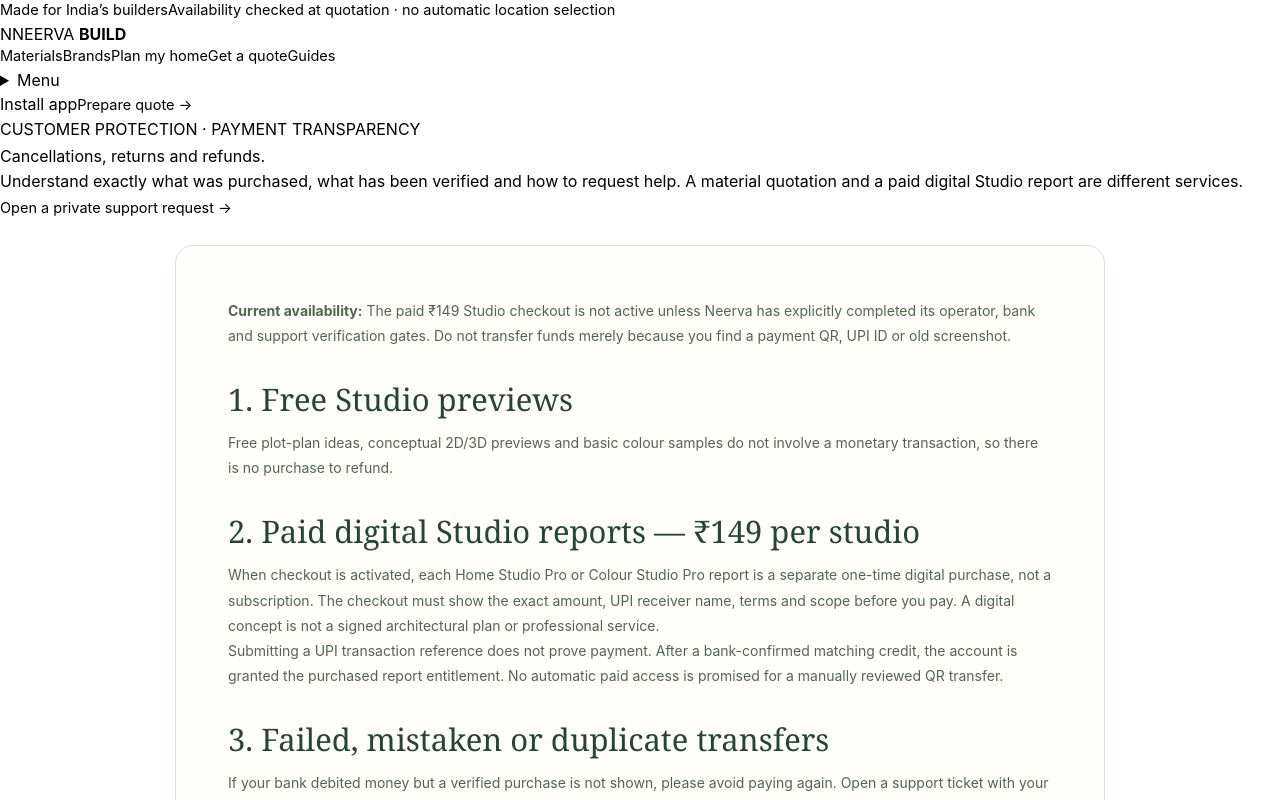
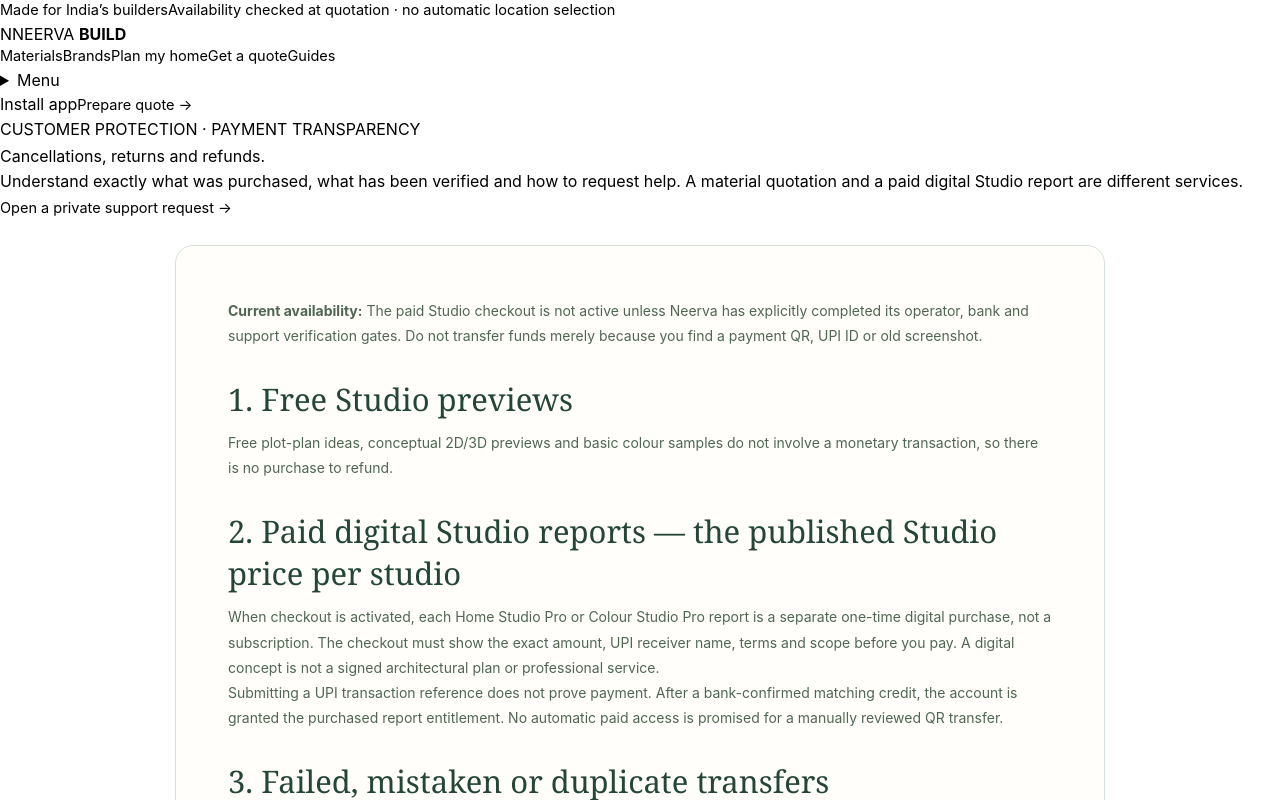
Before and after one commit to Neurolink-X/neerva-build, a Next.js app: page /returns in a window 1280 px wide. Shown: the top 800 px of the page. Built offline with nearby package versions, Linux system fonts and the light colour scheme; no server answers.

Commit message:
fix(studio): keep pricing, payment review and legal terms consistent with admin-set amounts

```diff
--- a/src/app/returns/page.tsx
+++ b/src/app/returns/page.tsx
@@ -13,10 +13,10 @@ export default function ReturnsPage(){
    <Link className="button button-dark" href="/support">Open a private support request →</Link>
   </section>
   <article className="studio-policy-document">
-   <p><strong>Current availability:</strong> The paid ₹149 Studio checkout is not active unless Neerva has explicitly completed its operator, bank and support verification gates. Do not transfer funds merely because you find a payment QR, UPI ID or old screenshot.</p>
+   <p><strong>Current availability:</strong> The paid Studio checkout is not active unless Neerva has explicitly completed its operator, bank and support verification gates. Do not transfer funds merely because you find a payment QR, UPI ID or old screenshot.</p>
    <h2>1. Free Studio previews</h2>
    <p>Free plot-plan ideas, conceptual 2D/3D previews and basic colour samples do not involve a monetary transaction, so there is no purchase to refund.</p>
-   <h2>2. Paid digital Studio reports — ₹149 per studio</h2>
+   <h2>2. Paid digital Studio reports — the published Studio price per studio</h2>
    <p>When checkout is activated, each Home Studio Pro or Colour Studio Pro report is a separate one-time digital purchase, not a subscription. The checkout must show the exact amount, UPI receiver name, terms and scope before you pay. A digital concept is not a signed architectural plan or professional service.</p>
    <p>Submitting a UPI transaction reference does not prove payment. After a bank-confirmed matching credit, the account is granted the purchased report entitlement. No automatic paid access is promised for a manually reviewed QR transfer.</p>
    <h2>3. Failed, mistaken or duplicate transfers</h2>
```
